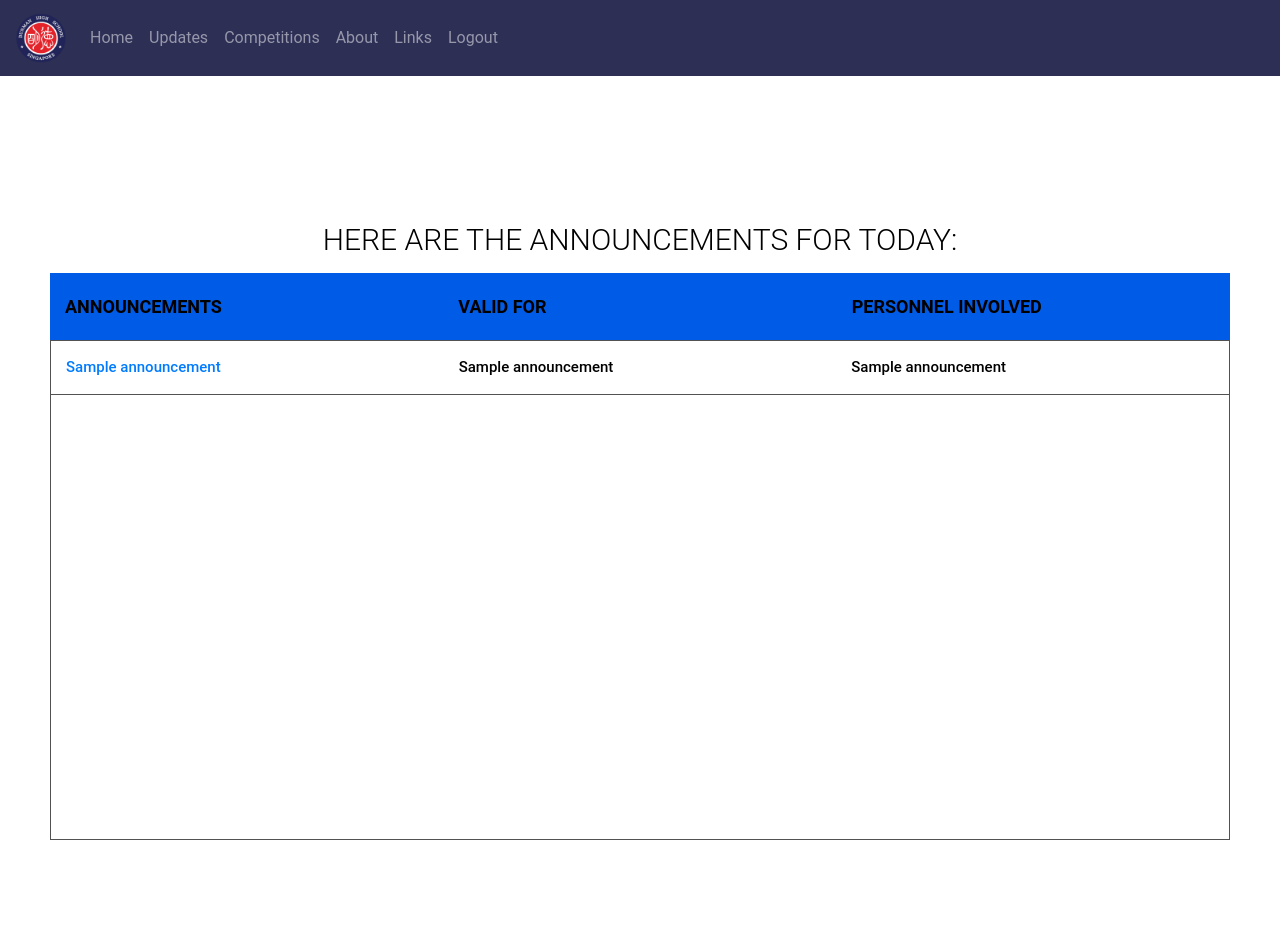
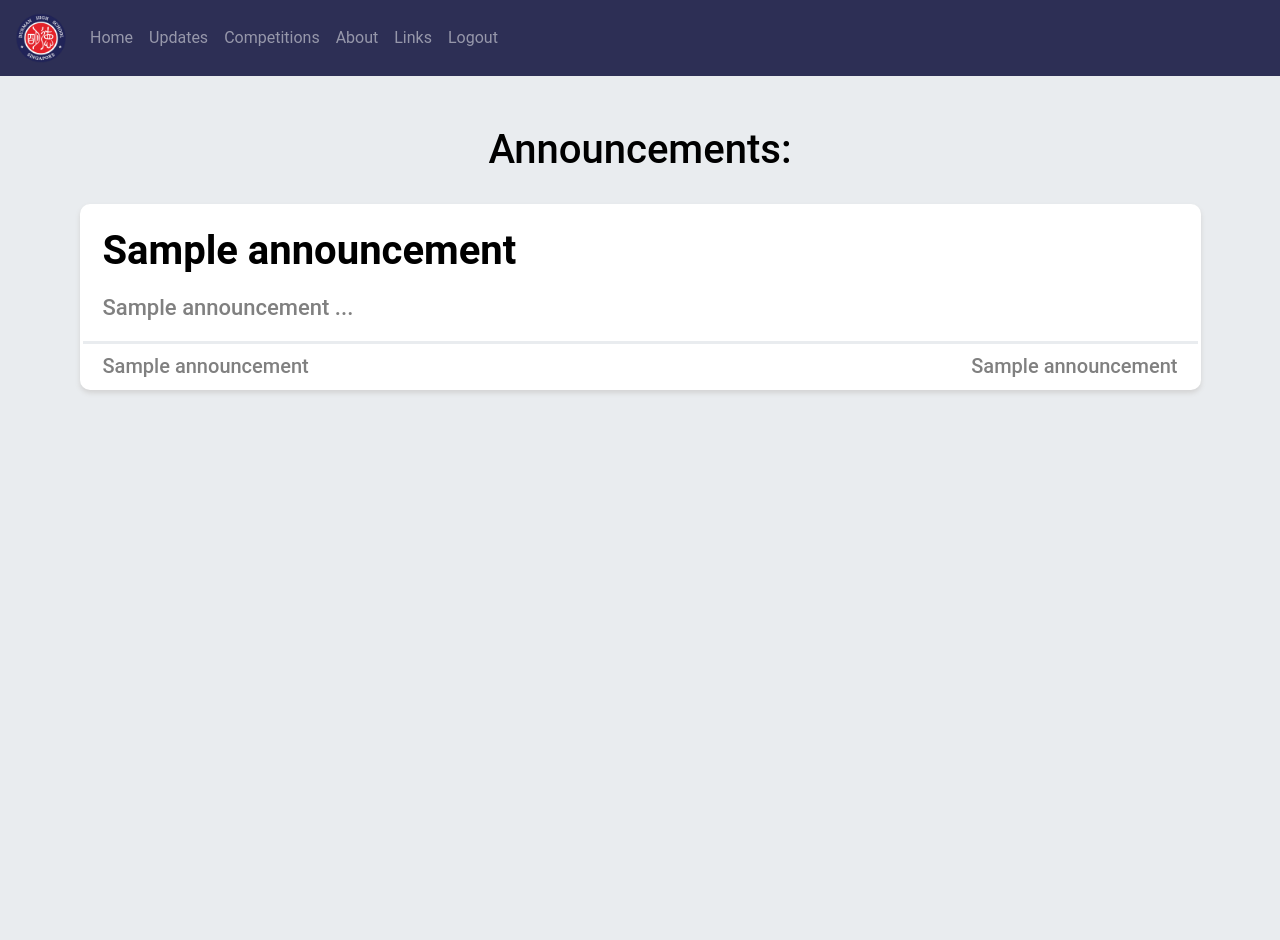
Before and after one commit to sp0002/dunmanapp, a Flask app: template templates/announcements.html in a window 1280 px wide. After the commit the page ends 393 px from the top, so only its background shows below. Run offline with Flask 2, Linux system fonts and the light colour scheme; the template is opened without the code that fills it: most values are stand-ins (such as "Sample title", 1, 10 or a date in 2020); lists and menus that the app fills with data are empty; parts of the project's set-up code (start-up, migrations or seed data) failed here and were passed over; some libraries are stand-ins or nearby versions.

Commit message:
announcement

```diff
--- a/static/styles/announcements.css
+++ b/static/styles/announcements.css
@@ -1,11 +1,64 @@
-h1 {
-    font-size: 30px;
+body {
+    background-color: #e9ecef;
+}
+
+.header {
+    font-size: 40px;
     color: black;
-    text-transform: uppercase;
-    font-weight: 300;
     text-align: center;
-    margin-bottom: 15px;
+    margin: 15px;
 }
+
+.box {
+    width: 95%;
+    background-color: white;
+    border: 3px solid white;
+    box-shadow: 0px 3px 5px lightgrey;
+    margin: 30px auto;
+    border-radius: 10px;
+}
+
+.box-title {
+    font-size: 40px;
+    font-weight: bold;
+    color: black;
+    margin: 20px;
+}
+
+.box-detail {
+    font-size: 22px;
+    color: grey;
+    margin: 20px;
+    width: 95%;
+    white-space: nowrap;
+    overflow: hidden;
+    text-overflow: ellipsis;
+}
+
+.box-people {
+    font-size: 20px;
+    color: grey;
+    margin: 10px;
+    margin-left: 20px;
+    float: left;
+}
+
+.box-date {
+    font-size: 20px;
+    color: grey;
+    margin: 10px;
+    margin-right: 20px;
+    float: right;
+}
+
+.box-bottom {
+    border-top: 3px solid #e9ecef;
+    border-radius: 0px;
+    height: 46px;
+}
+
+
+
 
 table {
     width: 100%;
--- a/templates/announcements.html
+++ b/templates/announcements.html
@@ -1,22 +1,26 @@
 {% extends "testbootstrap.html" %}
 
 {% block body %}
-<!--<div style="text-align:center">
-  <span class="dot" onclick="currentSlide(1)"></span>
-  <span class="dot" onclick="currentSlide(2)"></span>
-  <span class="dot" onclick="currentSlide(3)"></span>
-</div>
 
-<button class="options" <span id="options" onclick="openNav()"></span><i class="fa fa-home"></i></button>-->
 <link rel="stylesheet" href="{{url_for('static', filename='styles/style.css')}}">
 <link rel="stylesheet" href="{{url_for('static', filename='styles/announcements.css')}}">
 <script src="static/scripts/announcements.js"></script>
 <section>
-  <br>
-  <br>
-  <br>
-  <br>
- <h1>Here are the announcements for today:</h1>
+
+<h1 class="header">Announcements:</h1>
+
+{% for announcement in announcements %}
+<div class="box">
+  <h1 class="box-title">{{ announcement[1] }}</h1>
+  <h1 class="box-detail">{{ announcement[4] }} ...</h1>
+  <div class="box-bottom">
+    <h1 class="box-people">{{ announcement[3] }}</h1>
+    <h1 class="box-date">{{ announcement[2] }}</h1>
+  </div>
+</div>
+{% endfor %}
+
+<!--
 <div class="tbl-header">
   <table cellpadding="0" cellspacing="0" border="0">
     <thead>
@@ -42,11 +46,6 @@
   </table>
 </div>
 </section>
-
-
-
-
-
-
+-->
 
 {% endblock %}
```
Also changed, not shown: app.py (line endings or trailing spaces), templates/testbootstrap.html (indentation only), 1 other file. Lines whose indentation alone changed are shown as unchanged.
